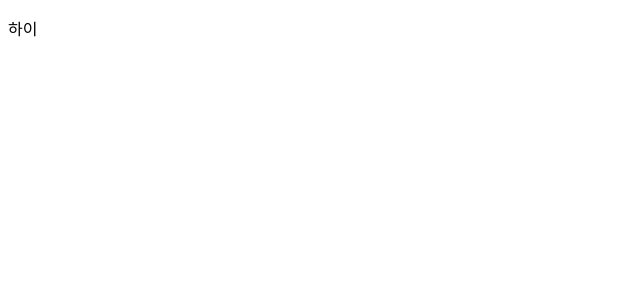
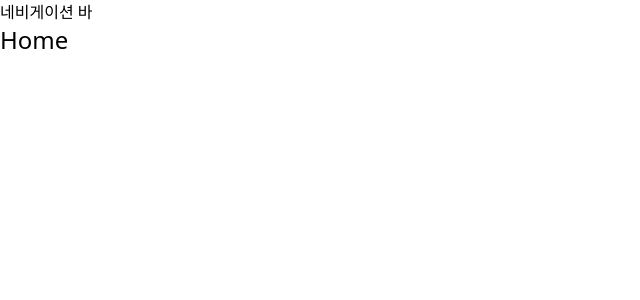
Before and after one commit to infochoido/immunologyHomepage, a React (Create React App) app in the folder src/main/reactfront/: page / in a window 1280 px wide. Shown: the top 300 px of the page, without its empty margins (0-640 px from the left). Built offline with nearby package versions, Linux system fonts and the light colour scheme.

Commit message:
feature#1 router 작성 완료

```diff
--- a/src/main/reactfront/package.json
+++ b/src/main/reactfront/package.json
@@ -33,5 +33,10 @@
       "last 1 firefox version",
       "last 1 safari version"
     ]
+  },
+  "devDependencies": {
+    "autoprefixer": "^10.4.20",
+    "postcss": "^8.4.49",
+    "tailwindcss": "^3.4.17"
   }
 }
--- /dev/null
+++ b/src/main/reactfront/postcss.config.js
@@ -0,0 +1,6 @@
+module.exports = {
+  plugins: {
+    tailwindcss: {},
+    autoprefixer: {},
+  },
+}
--- a/src/main/reactfront/src/App.js
+++ b/src/main/reactfront/src/App.js
@@ -1,9 +1,10 @@
 import './App.css';
+import Layout from './layouts/Layout';
 
 function App() {
   return (
     <div className="App">
-        <p>하이</p>
+        <Layout />
     </div>
   );
 }
--- /dev/null
+++ b/src/main/reactfront/src/components/NavBar.jsx
@@ -0,0 +1,9 @@
+//네비게이션바 컴포넌트
+
+export default function NavBar(){
+    return(
+    <p>
+    네비게이션 바
+    </p>
+    )
+}
--- /dev/null
+++ b/src/main/reactfront/src/index.css
@@ -0,0 +1,3 @@
+@tailwind base;
+@tailwind components;
+@tailwind utilities;
--- a/src/main/reactfront/src/index.js
+++ b/src/main/reactfront/src/index.js
@@ -1,6 +1,7 @@
 import React from 'react';
 import ReactDOM from 'react-dom/client';
 import App from './App';
+import './index.css';
 
 
 const root = ReactDOM.createRoot(document.getElementById('root'));
--- /dev/null
+++ b/src/main/reactfront/src/layouts/Layout.jsx
@@ -0,0 +1,17 @@
+import NavBar from "../components/NavBar";
+import RouterComponent from "../router/router";
+
+export default function Layout() {
+    return (
+      <div>
+        {/*네비게이션 바바 */}
+        <NavBar />
+
+        {/* 메인 페이지 */}
+        <RouterComponent />
+
+
+        {/* 푸터*/}
+      </div>
+    );
+  }
--- /dev/null
+++ b/src/main/reactfront/src/router/router.jsx
@@ -0,0 +1,33 @@
+import { BrowserRouter as Router, Route, Routes} from 'react-router-dom';
+
+const Home = () => <div className='text-2xl' >Home</div>;
+const Professor = () => <div>Professor</div>;
+const Member = () => <div>Member</div>;
+const Members = () => <div>Members</div>;
+const Alumni = () => <div>Alumni</div>;
+const Research = () => <div>Research</div>;
+const Project = () => <div>Project</div>;
+const Publication = () => <div>Publication</div>;
+const CoverSelection = () => <div>Cover Selection</div>;
+const RefereedJournal = () => <div>Refereed Journal</div>;
+const Patent = () => <div>Patent</div>;
+
+export default function RouterComponent(){
+    return(
+    <Router>
+        <Routes>
+        <Route path="/" element={<Home />} />
+        <Route path="/professor" element={<Professor />} />
+        <Route path="/member" element={<Member />} />
+        <Route path="/member/members" element={<Members />} />
+        <Route path="/member/alumni" element={<Alumni />} />
+        <Route path="/research" element={<Research />} />
+        <Route path="/research/project" element={<Project />} />
+        <Route path="/publication" element={<Publication />} />
+        <Route path="/publication/cover-selection" element={<CoverSelection />} />
+        <Route path="/publication/refereed-journal" element={<RefereedJournal />} />
+        <Route path="/patent" element={<Patent />} />
+      </Routes>
+    </Router>
+    )
+}
--- /dev/null
+++ b/src/main/reactfront/tailwind.config.js
@@ -0,0 +1,8 @@
+/** @type {import('tailwindcss').Config} */
+module.exports = {
+  content: ["./src/**/*.{js,jsx,ts,tsx}"],
+  theme: {
+    extend: {},
+  },
+  plugins: [],
+}
```
Also changed, not shown: 1 other file (tests, documents, lock files or other folders).
